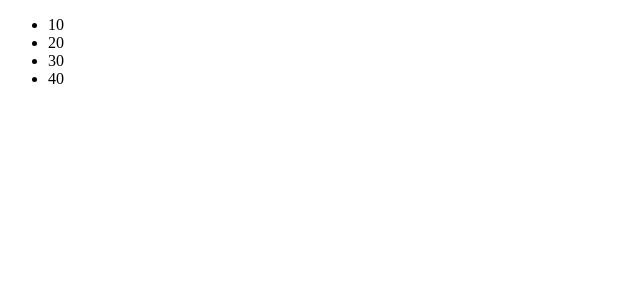
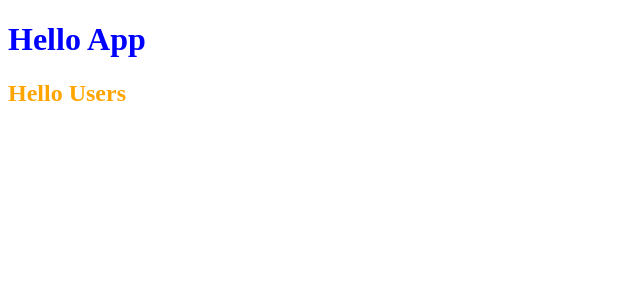
Before and after one commit to Najmul-Islam/ReactJs-with-geekyShows, a React (Create React App) app: page / in a window 1280 px wide. Shown: the top 300 px of the page, without its empty margins (0-640 px from the left). Built offline with nearby package versions, Linux system fonts and the light colour scheme.

Commit message:
complete styling component

```diff
--- a/src/App.js
+++ b/src/App.js
@@ -1,18 +1,15 @@
-import React, { Component } from 'react';
-import Users from './Users'
+import React, { Component } from 'react'
+import User from './User'
+import Styles from "./App.module.css"
 
 class App extends Component {
+
     render() {
-        const arr = this.props.numbers
-
-        const newArr = arr.map((num) => {
-            return <Users key={num} value={num}/>
-        })
-
         return (
-            <div>
-                <ul>{newArr}</ul>
-            </div>
+            <React.Fragment>
+                <h1 className={Styles.txt}>Hello App</h1>
+                <User />
+            </React.Fragment>
         );
     }
 }
--- /dev/null
+++ b/src/App.module.css
@@ -0,0 +1,3 @@
+.txt {
+  color: blue;
+}
--- /dev/null
+++ b/src/User.js
@@ -0,0 +1,11 @@
+import React, { Component } from 'react';
+import Styles from "./User.module.css";
+
+
+class User extends Component {
+    render() {
+        return <h2 className={Styles.txt}>Hello Users</h2>
+    }
+}
+
+export default User;
--- /dev/null
+++ b/src/User.module.css
@@ -0,0 +1,3 @@
+.txt {
+  color: orange;
+}
--- a/src/Users.js
+++ /dev/null
@@ -1,9 +0,0 @@
-import React, { Component } from 'react';
-
-class Users extends Component {
-    render() {
-        return <li>{this.props.value}</li>
-    }
-}
-
-export default Users;
--- a/src/index.js
+++ b/src/index.js
@@ -2,6 +2,4 @@ import React from 'react'
 import ReactDOM from 'react-dom'
 import App from './App'
 
-const arrValues = [10, 20, 30, 40]
-
-ReactDOM.render(<App numbers={arrValues} />, document.getElementById('root'));
+ReactDOM.render(<App />, document.getElementById("root"));
```
Also changed, not shown: src/User.css (added).
